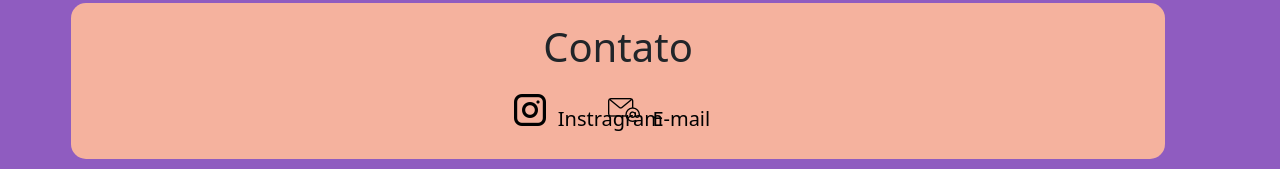
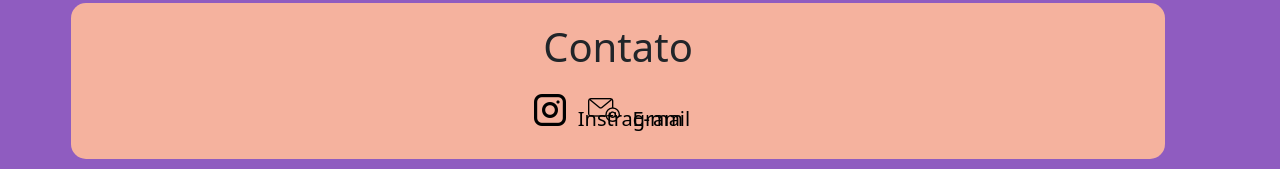
Before and after one commit to ips97/modelo-cliente1, a plain HTML site: page index.html in a window 1280 px wide. Shown: the part 1624-1793 px from the top of the page. Drawn offline with nearby package versions, Linux system fonts and the light colour scheme.

Commit message:
Update style.css

```diff
--- a/style.css
+++ b/style.css
@@ -103,10 +103,10 @@ main{
     list-style: url("imagens/instagram.png");
     float: left;
     position: absolute;
-    margin-left: 450px;
+    margin-left: 470px;
 }
 #email{
     list-style: url("imagens/open.png");
-    margin-right: 450px;
+    margin-right: 470px;
     float: right;
 }
```
